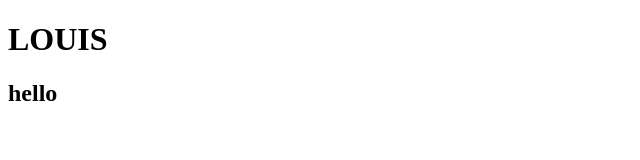
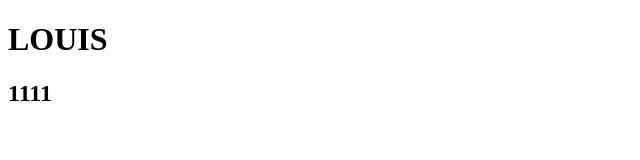
Before and after one commit to yee6178/project-groupTest, a plain HTML site: page index.html in a window 1280 px wide. Shown: the full height of the page, 0-640 px from the left. Drawn offline with Linux system fonts and the light colour scheme.

Commit message:
text 1111

```diff
--- a/index.html
+++ b/index.html
@@ -10,7 +10,7 @@
 
 <body>
     <h1>LOUIS</h1>
-    <h2>hello </h2>
+    <h2>1111 </h2>
 </body>
 
 </html>
```
